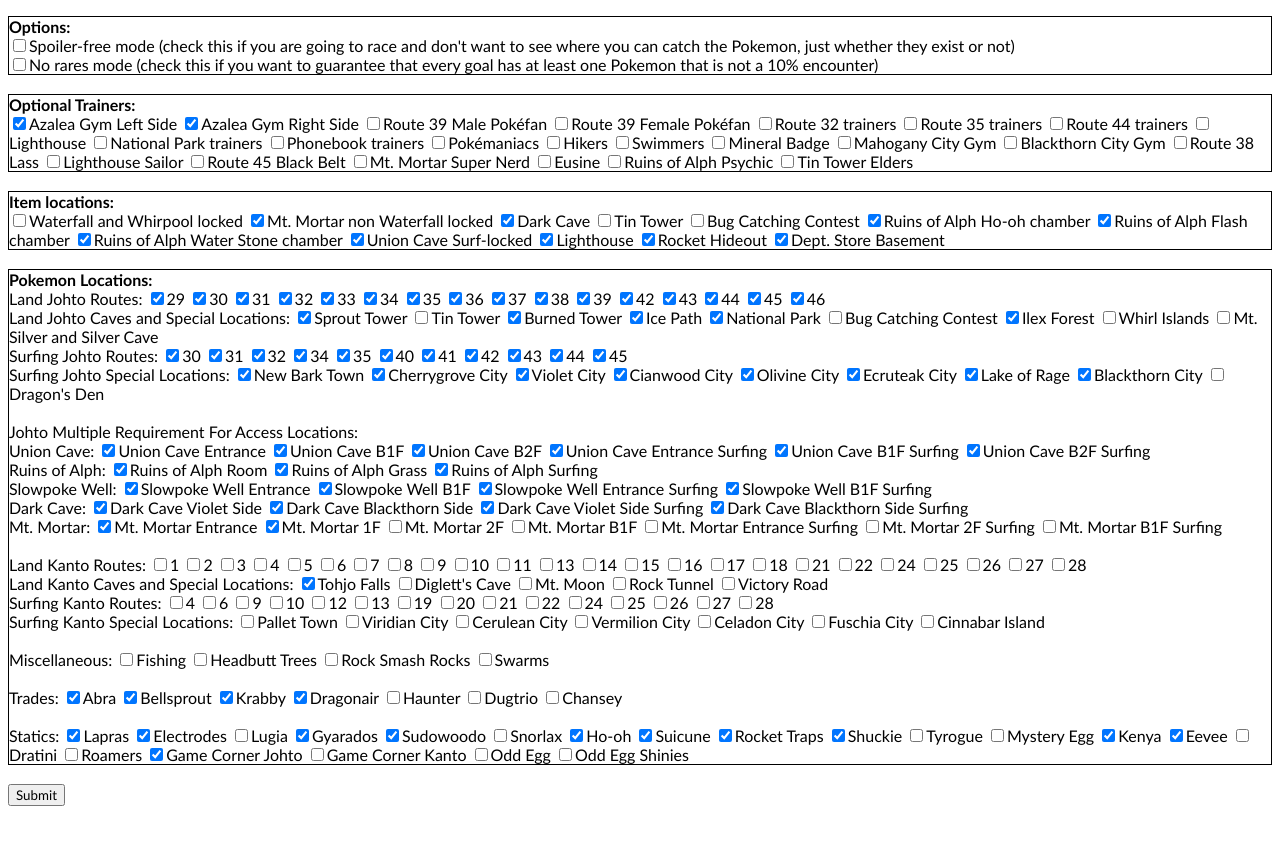
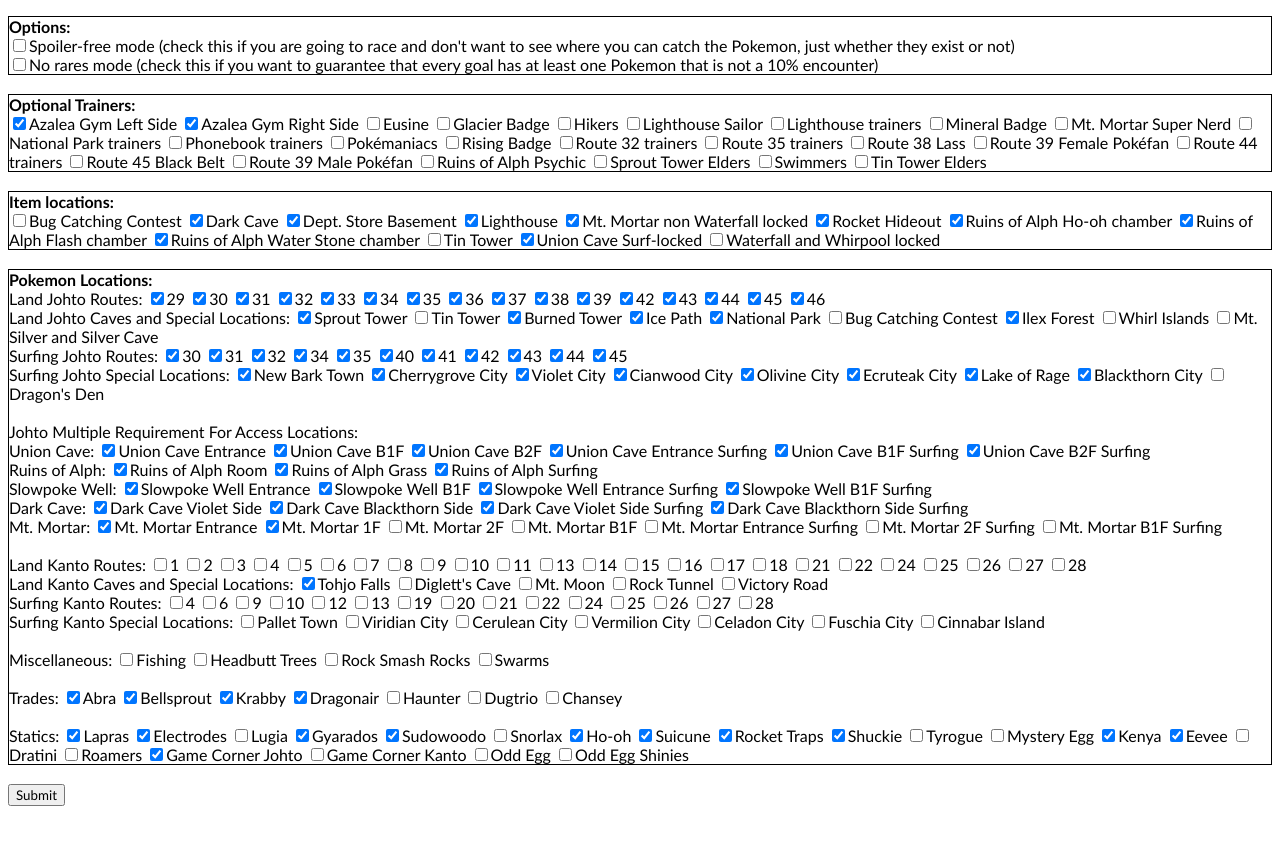
Before and after one commit to afonsocastro96/crystal-rom-analyser, a plain HTML site: page index.html in a window 1280 px wide. Shown: the part 93-934 px from the top of the page. Drawn offline with Linux system fonts and the light colour scheme.

Commit message:
Add Sprout tower trainers + sort options alphabetically

```diff
--- a/index.html
+++ b/index.html
@@ -22,42 +22,43 @@
 			<label class="title">Optional Trainers: </label><br>
 			<input type="checkbox" id="leftside" checked><label for="leftside">Azalea Gym Left Side</label>
 			<input type="checkbox" id="rightside" checked><label for="rightside">Azalea Gym Right Side</label>
-			<input type="checkbox" id="39male"><label for="39male">Route 39 Male Pokéfan</label>
-			<input type="checkbox" id="39female"><label for="39female">Route 39 Female Pokéfan</label>
-			<input type="checkbox" id="32trainers"><label for="32trainers">Route 32 trainers</label>
-			<input type="checkbox" id="35trainers"><label for="35trainers">Route 35 trainers</label>
-			<input type="checkbox" id="44trainers"><label for="44trainers">Route 44 trainers</label>
-			<input type="checkbox" id="lighthousetrainers"><label for="lighthousetrainers">Lighthouse</label>
+			<input type="checkbox" id="eusine"><label for="eusine">Eusine</label>
+			<input type="checkbox" id="mahoganygym"><label for="mahoganygym">Glacier Badge</label>
+			<input type="checkbox" id="hikers"><label for="hikers">Hikers</label>
+			<input type="checkbox" id="lighthousesailor"><label for="lighthousesailor">Lighthouse Sailor</label>
+			<input type="checkbox" id="lighthousetrainers"><label for="lighthousetrainers">Lighthouse trainers</label>
+			<input type="checkbox" id="olivinegym"><label for="olivinegym">Mineral Badge</label>
+			<input type="checkbox" id="mortarnerd"><label for="mortarnerd">Mt. Mortar Super Nerd</label>
 			<input type="checkbox" id="nptrainers"><label for="nptrainers">National Park trainers</label>
 			<input type="checkbox" id="phonetrainers"><label for="phonetrainers">Phonebook trainers</label>
 			<input type="checkbox" id="maniacs"><label for="maniacs">Pokémaniacs</label>
-			<input type="checkbox" id="hikers"><label for="hikers">Hikers</label>
+			<input type="checkbox" id="blackthorngym"><label for="blackthorngym">Rising Badge</label>
+			<input type="checkbox" id="32trainers"><label for="32trainers">Route 32 trainers</label>
+			<input type="checkbox" id="35trainers"><label for="35trainers">Route 35 trainers</label>
+			<input type="checkbox" id="38lass"><label for="38lass">Route 38 Lass</label>
+			<input type="checkbox" id="39female"><label for="39female">Route 39 Female Pokéfan</label>
+			<input type="checkbox" id="44trainers"><label for="44trainers">Route 44 trainers</label>
+			<input type="checkbox" id="45blackbelt"><label for="45blackbelt">Route 45 Black Belt</label>
+			<input type="checkbox" id="39male"><label for="39male">Route 39 Male Pokéfan</label>
+			<input type="checkbox" id="alphpsychic"><label for="alphpsychic">Ruins of Alph Psychic</label>
+			<input type="checkbox" id="sprout"><label for="sprout">Sprout Tower Elders</label>
 			<input type="checkbox" id="swimmers"><label for="swimmers">Swimmers</label>
-			<input type="checkbox" id="olivinegym"><label for="olivinegym">Mineral Badge</label>
-			<input type="checkbox" id="mahoganygym"><label for="mahoganygym">Mahogany City Gym</label>
-			<input type="checkbox" id="blackthorngym"><label for="blackthorngym">Blackthorn City Gym</label>
-			<input type="checkbox" id="38lass"><label for="38lass">Route 38 Lass</label>
-			<input type="checkbox" id="lighthousesailor"><label for="lighthousesailor">Lighthouse Sailor</label>
-			<input type="checkbox" id="45blackbelt"><label for="45blackbelt">Route 45 Black Belt</label>
-			<input type="checkbox" id="mortarnerd"><label for="mortarnerd">Mt. Mortar Super Nerd</label>
-			<input type="checkbox" id="eusine"><label for="eusine">Eusine</label>
-			<input type="checkbox" id="alphpsychic"><label for="alphpsychic">Ruins of Alph Psychic</label>
 			<input type="checkbox" id="elders"><label for="elders">Tin Tower Elders</label>
 		</div><br>
 		<div id="removeitemsbox" class="border">
 			<label class="title">Item locations: </label><br>
-			<input type="checkbox" id="waterfallwhirlpoolitems"><label for="waterfallwhirlpool">Waterfall and Whirpool locked</label>
+			<input type="checkbox" id="bugcatchingitems"><label for="bugcatchingitems">Bug Catching Contest</label>
+			<input type="checkbox" id="darkcaveitems" checked=""><label for="darkcaveitems">Dark Cave</label>
+			<input type="checkbox" id="basementitems" checked><label for="basementitems">Dept. Store Basement</label>
+			<input type="checkbox" id="lighthouseitems" checked><label for="lighthouseitems">Lighthouse</label>
 			<input type="checkbox" id="mortaritems" checked><label for="waterfallwhirlpool">Mt. Mortar non Waterfall locked</label>
-			<input type="checkbox" id="darkcaveitems" checked=""><label for="darkcaveitems">Dark Cave</label>
-			<input type="checkbox" id="tinitems"><label for="tinitems">Tin Tower</label>
-			<input type="checkbox" id="bugcatchingitems"><label for="bugcatchingitems">Bug Catching Contest</label>
+			<input type="checkbox" id="hideoutitems" checked><label for="hideoutitems">Rocket Hideout</label>
 			<input type="checkbox" id="alphhoohitems" checked><label for="alphhoohitems">Ruins of Alph Ho-oh chamber</label>
 			<input type="checkbox" id="alphflashitems" checked><label for="alphflashitems">Ruins of Alph Flash chamber</label>
 			<input type="checkbox" id="alphstoneitems" checked><label for="alphstoneitems">Ruins of Alph Water Stone chamber</label>
+			<input type="checkbox" id="tinitems"><label for="tinitems">Tin Tower</label>
 			<input type="checkbox" id="unionsurfitems" checked><label for="unionsurfitems">Union Cave Surf-locked</label>
-			<input type="checkbox" id="lighthouseitems" checked><label for="lighthouseitems">Lighthouse</label>
-			<input type="checkbox" id="hideoutitems" checked><label for="hideoutitems">Rocket Hideout</label>
-			<input type="checkbox" id="basementitems" checked><label for="basementitems">Dept. Store Basement</label>
+			<input type="checkbox" id="waterfallwhirlpoolitems"><label for="waterfallwhirlpool">Waterfall and Whirpool locked</label>
 		</div><br>
 		<div id="routesbox" class="border">
 			<label class="title">Pokemon Locations:</label><br>
--- a/js/script.js
+++ b/js/script.js
@@ -360,39 +360,40 @@ var mortarnerd = [341]
 var eusine = [541]
 var alphpsychic = [412]
 var tintower = [483, 484, 485]
+var sprouttower = [474, 476, 481, 482]
 
 var trainerInfo = {
 	1: ["LEADER FALKNER", "VIOLET CITY GYM", "mandatory trainer"],
 	2: ["LEADER WHITNEY", "GOLDENROD CITY GYM", "mandatory trainer"],
 	3: ["LEADER BUGSY", "AZALEA TOWN GYM", "mandatory trainer"],
 	4: ["LEADER MORTY", "ECRUTEAK CITY GYM", "mandatory trainer"],
-	5: ["LEADER PRYCE", "MAHOGANY CITY GYM", "glacier badge trainer"],
+	5: ["LEADER PRYCE", "MAHOGANY CITY GYM", "Glacier Badge trainer"],
 	6: ["LEADER JASMINE", "OLIVINE CITY GYM", "mineral badge trainer"],
 	7: ["LEADER CHUCK", "CIANWOOD CITY GYM", "mandatory trainer"],
-	8: ["LEADER CLAIR", "BLACKTHORN CITY GYM", "rising badge trainer"],
+	8: ["LEADER CLAIR", "BLACKTHORN CITY GYM", "Rising Badge trainer"],
 	41: ["YOUNGSTER JOEY", "ROUTE 30", "phonebook trainer"],
 	42: ["YOUNGSTER MIKEY", "ROUTE 30", "mandatory trainer"],
-	43: ["YOUNGSTER ALBERT", "ROUTE 32", "route 32 trainer"],
-	44: ["YOUNGSTER GORDON", "ROUTE 32", "route 32 trainer"],
-	55: ["SCHOOLBOY JACK", "NATIONAL PARK", "national park/phonebook trainer"],
-	57: ["SCHOOLBOY ALAN", "ROUTE 36", "route 36/phonebook trainer"],
+	43: ["YOUNGSTER ALBERT", "ROUTE 32", "Route 32 trainer"],
+	44: ["YOUNGSTER GORDON", "ROUTE 32", "Route 32 trainer"],
+	55: ["SCHOOLBOY JACK", "NATIONAL PARK", "National Park/phonebook trainer"],
+	57: ["SCHOOLBOY ALAN", "ROUTE 36", "Route 36/phonebook trainer"],
 	79: ["BIRD KEEPER ROD", "VIOLET CITY GYM", "mandatory trainer"],
 	80: ["BIRD KEEPER ABE", "VIOLET CITY GYM", "mandatory trainer"],
-	81: ["BIRD KEEPER BRYAN", "ROUTE 35", "route 35 trainer"],
-	82: ["BIRD KEEPER THEO", "LIGHTHOUSE", "lighthouse trainer"],
-	84: ["BIRD KEEPER DENNIS", "LIGHTHOUSE", "lighthouse trainer"],
-	85: ["BIRD KEEPER VANCE", "ROUTE 44", "route 44 trainer"],
-	91: ["BIRD KEEPER PETER", "ROUTE 32", "route 32 trainer"],
+	81: ["BIRD KEEPER BRYAN", "ROUTE 35", "Route 35 trainer"],
+	82: ["BIRD KEEPER THEO", "LIGHTHOUSE", "Lighthouse trainer"],
+	84: ["BIRD KEEPER DENNIS", "LIGHTHOUSE", "Lighthouse trainer"],
+	85: ["BIRD KEEPER VANCE", "ROUTE 44", "Route 44 trainer"],
+	91: ["BIRD KEEPER PETER", "ROUTE 32", "Route 32 trainer"],
 	98: ["LASS CARRIE", "GOLDENROD CITY GYM", "mandatory trainer"],
-	101: ["LASS KRISE", "NATIONAL PARK", "national park trainer"],
-	102: ["LASS CONNIE", "LIGHTHOUSE", "lighthouse/mineral badge trainer"],
+	101: ["LASS KRISE", "NATIONAL PARK", "National Park trainer"],
+	102: ["LASS CONNIE", "LIGHTHOUSE", "Lighthouse/Mineral Badge trainer"],
 	107: ["LASS DANA", "ROUTE 38", "call lass trainer"],
-	118: ["COOLTRAINER PAUL", "BLACKTORN CITY GYM", "rising badge trainer"],
-	119: ["COOLTRAINER CODY", "BLACKTORN CITY GYM", "rising badge trainer"],
-	134: ["COOLTRAINER ALLEN", "ROUTE 44", "route 44 trainer"],
-	138: ["COOLTRAINER FRAN", "BLACKTORN CITY GYM", "rising badge trainer"],
-	139: ["COOLTRAINER LOLA", "BLACKTORN CITY GYM", "rising badge trainer"],
-	151: ["COOLTRAINER CYBIL", "ROUTE 44", "route 44 trainer"],
+	118: ["COOLTRAINER PAUL", "BLACKTORN CITY GYM", "Rising Badge trainer"],
+	119: ["COOLTRAINER CODY", "BLACKTORN CITY GYM", "Rising Badge trainer"],
+	134: ["COOLTRAINER ALLEN", "ROUTE 44", "Route 44 trainer"],
+	138: ["COOLTRAINER FRAN", "BLACKTORN CITY GYM", "Rising Badge trainer"],
+	139: ["COOLTRAINER LOLA", "BLACKTORN CITY GYM", "Rising Badge trainer"],
+	151: ["COOLTRAINER CYBIL", "ROUTE 44", "Route 44 trainer"],
 	174: ["POKÉMANIAC LARRY", "UNION CAVE", "pokémaniac trainer"],
 	175: ["POKÉMANIAC ANDREW", "UNION CAVE", "pokémaniac trainer"],
 	176: ["POKÉMANIAC CALVIN", "UNION CAVE", "pokémaniac trainer"],
@@ -402,23 +403,23 @@ var trainerInfo = {
 	180: ["POKÉMANIAC RON", "ROUTE 43", "pokémaniac trainer"],
 	184: ["POKÉMANIAC ISAAC", "GOLDENROD TUNNEL", "pokémaniac trainer"],
 	185: ["POKÉMANIAC DONALD", "GOLDENROD TUNNEL", "pokémaniac trainer"],
-	186: ["POKÉMANIAC ZACH", "ROUTE 44", "route 44 trainer"],
-	188: ["POKÉMANIAC MILLER", "MT. MORTAR", "pokémaniac trainer"],
+	186: ["POKÉMANIAC ZACH", "ROUTE 44", "Route 44 trainer"],
+	188: ["POKÉMANIAC MILLER", "MT. MORTAR", "Pokémaniac trainer"],
 	189: ["ROCKET GRUNT", "SLOWPOKE WELL", "mandatory trainer"],
 	190: ["ROCKET GRUNT", "SLOWPOKE WELL", "mandatory trainer"],
 	213: ["ROCKET GRUNT", "SLOWPOKE WELL", "mandatory trainer"],
-	220: ["GENTLEMAN PRESTON", "LIGHTHOUSE", "lighthouse/mineral badge trainer"],
-	224: ["GENTLEMAN ALFRED", "LIGHTHOUSE", "lighthouse/mineral badge trainer"],
-	225: ["SKIER ROXANNE", "MAHOGANY CITY GYM", "glacier badge trainer"],
+	220: ["GENTLEMAN PRESTON", "LIGHTHOUSE", "Lighthouse/Mineral Badge trainer"],
+	224: ["GENTLEMAN ALFRED", "LIGHTHOUSE", "Lighthouse/Mineral Badge trainer"],
+	225: ["SKIER ROXANNE", "MAHOGANY CITY GYM", "Glacier Badge trainer"],
 	234: ["BUG CATCHER WADE", "ROUTE 31", "phonebook trainer"],
-	236: ["BUG CATCHER AL", "AZALEA TOWN GYM", "Azalea right side"],
-	237: ["BUG CATCHER JOSH", "AZALEA TOWN GYM", "Azalea left side"],
-	238: ["BUG CATCHER ARNIE", "ROUTE 35", "route 35/phonebook trainer"],
-	250: ["FISHER JUSTIN", "ROUTE 32", "route 32 trainer"],
-	251: ["FISHER RALPH", "ROUTE 32", "route 32/phonebook trainer"],
-	254: ["FISHER HENRY", "ROUTE 32", "route 32 trainer"],
-	259: ["FISHER WILTON", "ROUTE 44", "route 44 trainer"],
-	260: ["FISHER EDGAR", "ROUTE 44", "route 44 trainer"],
+	236: ["BUG CATCHER AL", "AZALEA TOWN GYM", "Azalea Gym right side"],
+	237: ["BUG CATCHER JOSH", "AZALEA TOWN GYM", "Azalea Gym left side"],
+	238: ["BUG CATCHER ARNIE", "ROUTE 35", "Route 35/phonebook trainer"],
+	250: ["FISHER JUSTIN", "ROUTE 32", "Route 32 trainer"],
+	251: ["FISHER RALPH", "ROUTE 32", "Route 32/phonebook trainer"],
+	254: ["FISHER HENRY", "ROUTE 32", "Route 32 trainer"],
+	259: ["FISHER WILTON", "ROUTE 44", "Route 44 trainer"],
+	260: ["FISHER EDGAR", "ROUTE 44", "Route 44 trainer"],
 	276: ["SWIMMER SIMON", "ROUTE 40", "swimmer trainer"],
 	277: ["SWIMMER RANDALL", "ROUTE 40", "swimmer trainer"],
 	278: ["SWIMMER CHARLIE", "ROUTE 41", "swimmer trainer"],
@@ -432,10 +433,10 @@ var trainerInfo = {
 	300: ["SWIMMER DENISE", "ROUTE 41", "swimmer trainer"],
 	301: ["SWIMMER KARA", "ROUTE 41", "swimmer trainer"],
 	302: ["SWIMMER WENDY", "ROUTE 41", "swimmer trainer"],
-	316: ["SAILOR HUEY", "LIGHTHOUSE", "lighthouse/sailor call trainer"],
-	317: ["SAILOR TERRELL", "LIGHTHOUSE", "lighthouse trainer"],
-	318: ["SAILOR KENT", "LIGHTHOUSE", "lighthouse trainer"],
-	319: ["SAILOR ERNEST", "LIGHTHOUSE", "lighthouse trainer"],
+	316: ["SAILOR HUEY", "LIGHTHOUSE", "Lighthouse/sailor call trainer"],
+	317: ["SAILOR TERRELL", "LIGHTHOUSE", "Lighthouse trainer"],
+	318: ["SAILOR KENT", "LIGHTHOUSE", "Lighthouse trainer"],
+	319: ["SAILOR ERNEST", "LIGHTHOUSE", "Lighthouse trainer"],
 	341: ["SUPER NERD MARKUS", "MT.MORTAR", "Mt. Mortar trainer"],
 	351: ["HIKER RUSSELL", "UNION CAVE", "hiker trainer"],
 	352: ["HIKER PHILLIP", "UNION CAVE", "hiker trainer"],
@@ -447,26 +448,30 @@ var trainerInfo = {
 	359: ["HIKER TIMOTHY", "ROUTE 45", "hiker trainer"],
 	367: ["HIKER DANIEL", "UNION CAVE", "hiker trainer"],
 	369: ["HIKER PARRY", "ROUTE 45", "hiker trainer"],
-	390: ["FIREBREATHER WALT", "ROUTE 35", "route 35 trainer"],
-	393: ["JUGGLER IRWIN", "ROUTE 35", "route 35/phonebook trainer"],
+	390: ["FIREBREATHER WALT", "ROUTE 35", "Route 35 trainer"],
+	393: ["JUGGLER IRWIN", "ROUTE 35", "Route 35/phonebook trainer"],
 	400: ["BLACKBELT YOSHI", "CIANWOOD CITY GYM", "mandatory trainer"],
 	402: ["BLACKBELT YAO", "CIANWOOD CITY GYM", "mandatory trainer"],
 	403: ["BLACKBELT NOB", "CIANWOOD CITY GYM", "mandatory trainer"],
 	405: ["BLACKBELT LUNG", "CIANWOOD CITY GYM", "mandatory trainer"],
 	406: ["BLACKBELT KENJI", "ROUTE 45", "call blackbelt trainer"],
 	412: ["PSYCHIC NATHAN", "RUINS OF ALPH", "Ruins of Alph trainer"],
-	424: ["PICNICKER LIZ", "ROUTE 32", "route 32/phonebook trainer"],
+	424: ["PICNICKER LIZ", "ROUTE 32", "Route 32/phonebook trainer"],
 	425: ["PICNICKER GINA", "ROUTE 34", "phonebook trainer"],
-	426: ["PICNICKER BROOKE", "ROUTE 35", "route 35 trainer"],
-	427: ["PICNICKER KIM", "ROUTE 35", "route 35 trainer"],
+	426: ["PICNICKER BROOKE", "ROUTE 35", "Route 35 trainer"],
+	427: ["PICNICKER KIM", "ROUTE 35", "Route 35 trainer"],
 	451: ["CAMPER TODD", "ROUTE 34", "phonebook trainer"],
-	452: ["CAMPER IVAN", "ROUTE 35", "route 35 trainer"],
-	453: ["CAMPER ELLIOT", "ROUTE 35", "route 35 trainer"],
+	452: ["CAMPER IVAN", "ROUTE 35", "Route 35 trainer"],
+	453: ["CAMPER ELLIOT", "ROUTE 35", "Route 35 trainer"],
 	478: ["SAGE JEFFREY", "ECRUTEAK CITY GYM", "mandatory trainer"],
+	478: ["SAGE CHOW", "SPROUT TOWER", "Sprout Tower trainer"],
+	478: ["SAGE JIN", "SPROUT TOWER", "Sprout Tower trainer"],
+	478: ["SAGE NEAL", "SPROUT TOWER", "Sprout Tower trainer"],
+	478: ["SAGE LI", "SPROUT TOWER", "Sprout Tower trainer"],
 	479: ["SAGE PING", "ECRUTEAK CITY GYM", "mandatory trainer"],
-	483: ["SAGE PING", "ECRUTEAK CITY", "Tin Tower trainer"],
-	484: ["SAGE PING", "ECRUTEAK CITY", "Tin Tower trainer"],
-	485: ["SAGE PING", "ECRUTEAK CITY", "Tin Tower trainer"],
+	483: ["SAGE GAKU", "ECRUTEAK CITY", "Tin Tower trainer"],
+	484: ["SAGE MASA", "ECRUTEAK CITY", "Tin Tower trainer"],
+	485: ["SAGE KOJI", "ECRUTEAK CITY", "Tin Tower trainer"],
 	486: ["MEDIUM MARTHA", "ECRUTEAK CITY GYM", "mandatory trainer"],
 	496: ["POKÉFAN WILLIAM", "NATIONAL PARK", "National Park trainer"],
 	497: ["POKÉFAN DEREK", "ROUTE 38", "Male Pokéfan", "mandatory trainer"],
@@ -479,7 +484,7 @@ var trainerInfo = {
 	519: ["Sr&Jr Max & Joe", "AZALEA TOWN GYM", "Azalea right side"],
 	526: ["POKÉFAN BEVERLY", "NATIONAL PARK", "National Park trainer"],
 	527: ["POKÉFAN RUTH", "ROUTE 38", "Female Pokéfan"],
-	535: ["OFFICER DIRK", "ROUTE 35", "route 35 trainer"],
+	535: ["OFFICER DIRK", "ROUTE 35", "Route 35 trainer"],
 	536: ["ROCKET GRUNT", "SLOWPOKE WELL", "mandatory trainer"],
 	541: ["MYSTICALMAN EUSINE", "CIANWOOD CITY", "Eusine"]}
 
```
